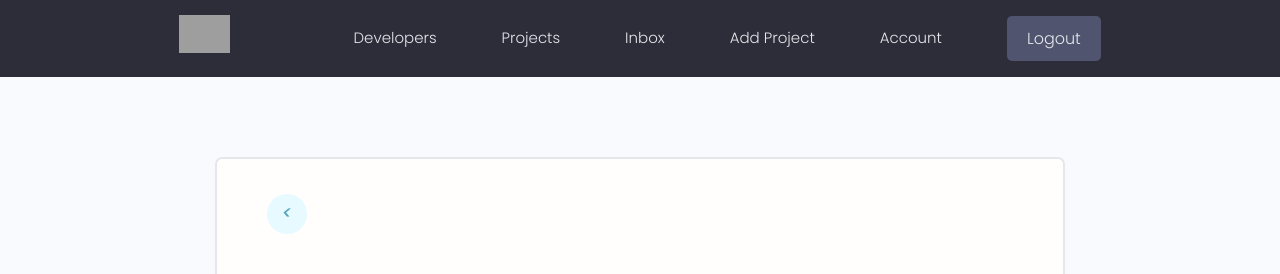
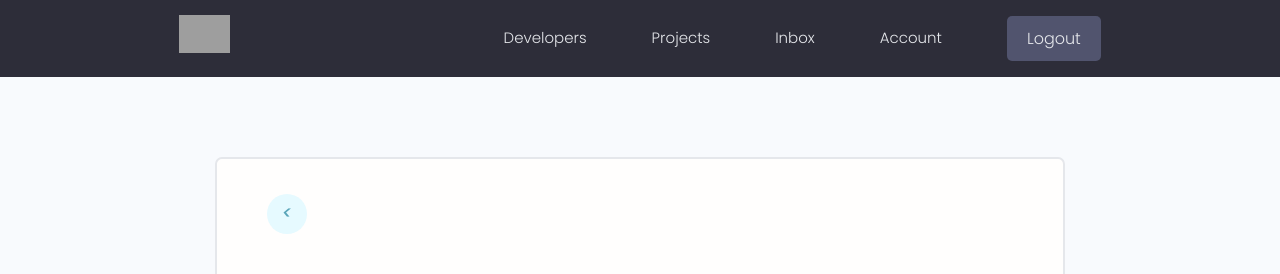
Before and after one commit to York13Pud/python-django-training, a Django app: a page that uses devsearch/templates/navbar.html in a window 1280 px wide. Shown: the top 274 px of the page. Run offline with Django 3.2, Linux system fonts and the light colour scheme; the visitor is signed in with stand-in values (Sample User, id 1); data that the repository does not hold is empty; grey boxes are pictures that could not be loaded.

Commit message:
Removed Add Project from navbar

```diff
--- a/devsearch/templates/navbar.html
+++ b/devsearch/templates/navbar.html
@@ -16,7 +16,6 @@
           <li class="header__menuItem"><a href="{% url 'projects' %}">Projects</a></li>
           <li class="header__menuItem"><a href="{% url 'projects' %}">Inbox</a></li>
           {% if request.user.is_authenticated %}
-            <li class="header__menuItem"><a href="{% url 'create-project' %}">Add Project</a></li>
             <li class="header__menuItem"><a href="{% url 'account' %}">Account</a></li>
             <li class="header__menuItem"><a href="{% url 'logout' %}" class="btn btn--sub">Logout</a></li>
           {% else %}
```
